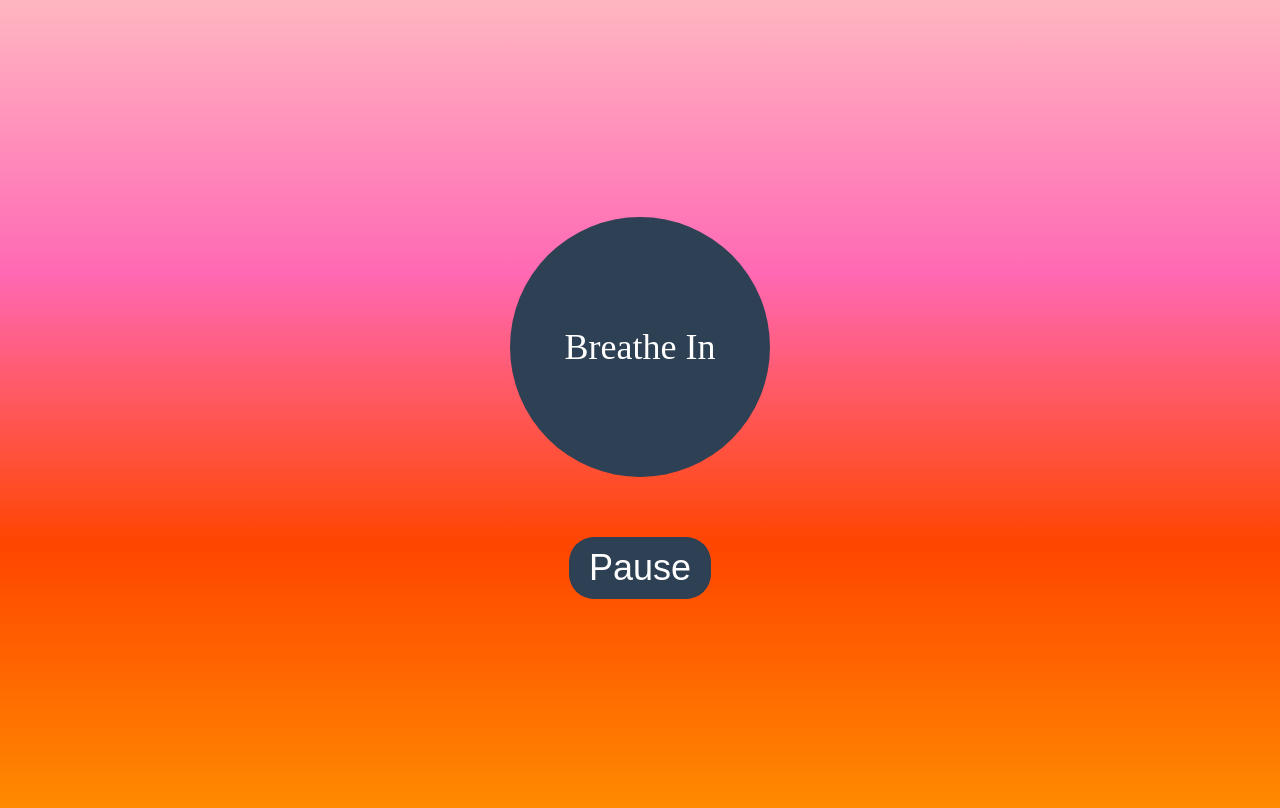
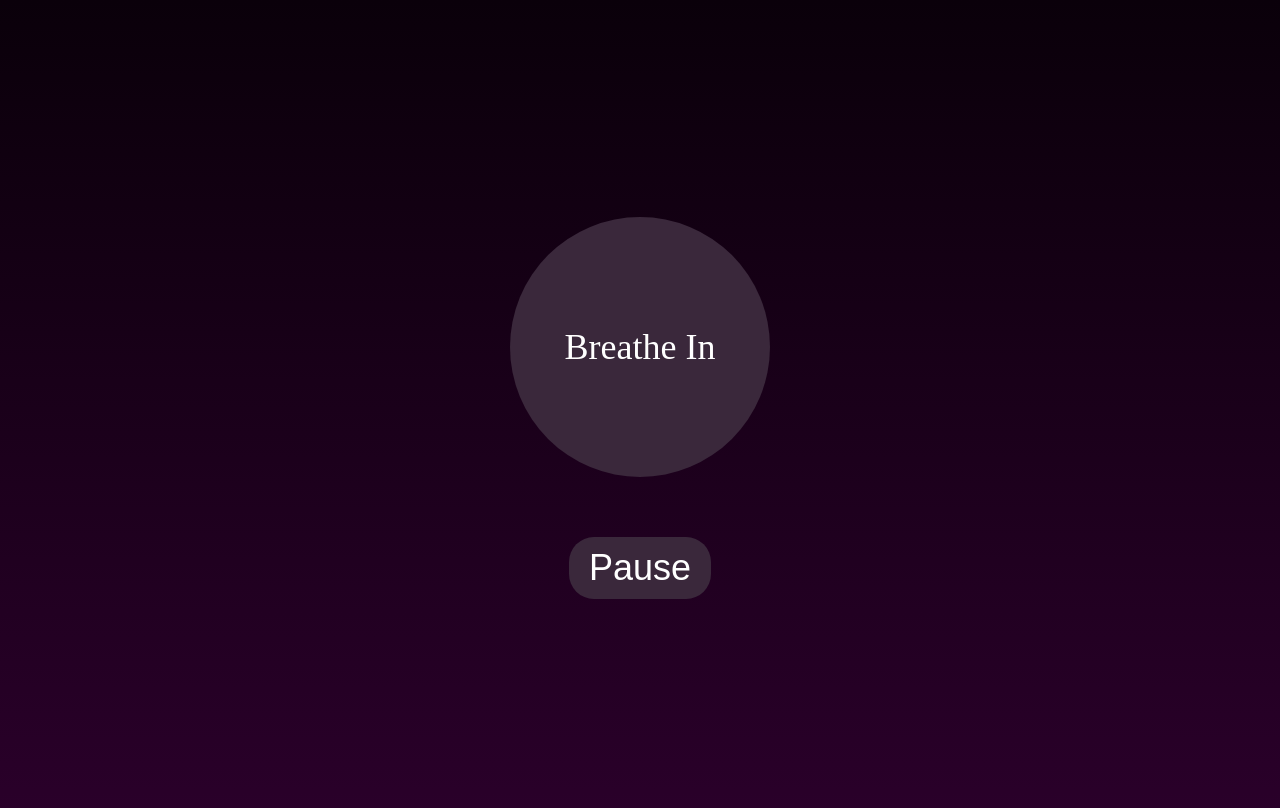
Before and after one commit to michaelsatumba/breath, a plain HTML site: page index.html in a window 1280 px wide. Both pictures are taken after a click on the button "Start". Drawn offline with Linux system fonts and the light colour scheme.

Commit message:
twiglight and avoided complicated logic

```diff
--- a/script.js
+++ b/script.js
@@ -10,6 +10,12 @@ const toggleButton = document.getElementById('toggleButton');
 let isBreathingIn = true;
 let interval;
 
+// Declare time variables
+let startTime = null; // Start time of the current breathe cycle
+let elapsed = 0; // Elapsed time of the current breathe cycle
+
+let animationFrameId;
+
 // Event listener for toggle button
 toggleButton.addEventListener('click', () => {
   breatheInAudio = breatheInAudio || new Audio('BreatheIn.mp3');
@@ -21,14 +27,16 @@ toggleButton.addEventListener('click', () => {
     cancelAnimationFrame(animationFrameId);
     toggleButton.innerText = 'Start';
     interval = null;
+    isBreathingIn = true; // Reset breathing state
+    startTime = null; // Reset start time
+    elapsed = 0; // Reset elapsed time
+    text.innerText = 'Breathe In'; // Reset text
   } else {
     toggleButton.innerText = 'Pause';
     playSound('Breathe In');
     startBreathing();
   }
 });
-
-let animationFrameId;
 
 // Breathing logic
 function startBreathing() {
@@ -37,12 +45,13 @@ function startBreathing() {
   const maxSize = 400; // Maximum size of the circle
   const sizeDifference = maxSize - minSize; // Difference between max and min sizes
 
-  let startTime = null; // Start time of the current breathe cycle
+  // If startTime is not null, calculate new startTime based on saved elapsed time
+  startTime = startTime ? Date.now() - elapsed : null;
 
   function animate(timestamp) {
     if (!startTime) startTime = timestamp; // Initialize start time
 
-    const elapsed = timestamp - startTime; // Calculate elapsed time
+    elapsed = timestamp - startTime; // Calculate elapsed time
 
     // Calculate progress as a value between 0 and 1
     const progress = Math.abs((elapsed % (2 * breatheDuration)) - breatheDuration) / breatheDuration;
@@ -64,7 +73,7 @@ function startBreathing() {
   // Start interval to toggle breathing state and play sound
   interval = setInterval(() => {
     // Decide action based on breathing state
-   const action = isBreathingIn ? 'Breathe Out' : 'Breathe In';
+    const action = isBreathingIn ? 'Breathe Out' : 'Breathe In';
 
     // Update text based on breathing state
     text.innerText = action;
--- a/styles.css
+++ b/styles.css
@@ -1,6 +1,7 @@
 body {
-    background: linear-gradient(to bottom, #FFB6C1, #FF69B4, #FF4500, #FF8C00);
+  background: linear-gradient(to bottom, #0a000a, #1a001a, #2a002a);
 }
+
 
 .container {
     display: flex;
@@ -14,12 +15,11 @@ body {
     display: flex;
     align-items: center;
     justify-content: center;
-    width: 400px;  /* Increased from 100px */
-    height: 400px;  /* Increased from 100px */
+    width: 400px;
+    height: 400px;
     border-radius: 50%;
-    background: #87CEEB;
-    margin: 30px;  /* Increased margin */
-    background: #2E4053;
+    background: #3a283b;
+    margin: 30px;
   }
 
   #text {
@@ -36,14 +36,10 @@ body {
     padding: 10px 20px;
     border: none;
     border-radius: 25px;
-    background: #2E4053; /* Same as circle for consistency */
+    background: #3a283b;
     color: #FFFFFF; /* White text */
     cursor: pointer;
     transition: background 0.3s ease-in-out;
-  }
-
-  #toggleButton:hover {
-    background: #34495E; /* Slightly lighter on hover */
   }
 
   #voiceSelect {
```
Also changed, not shown: manifest.json.
